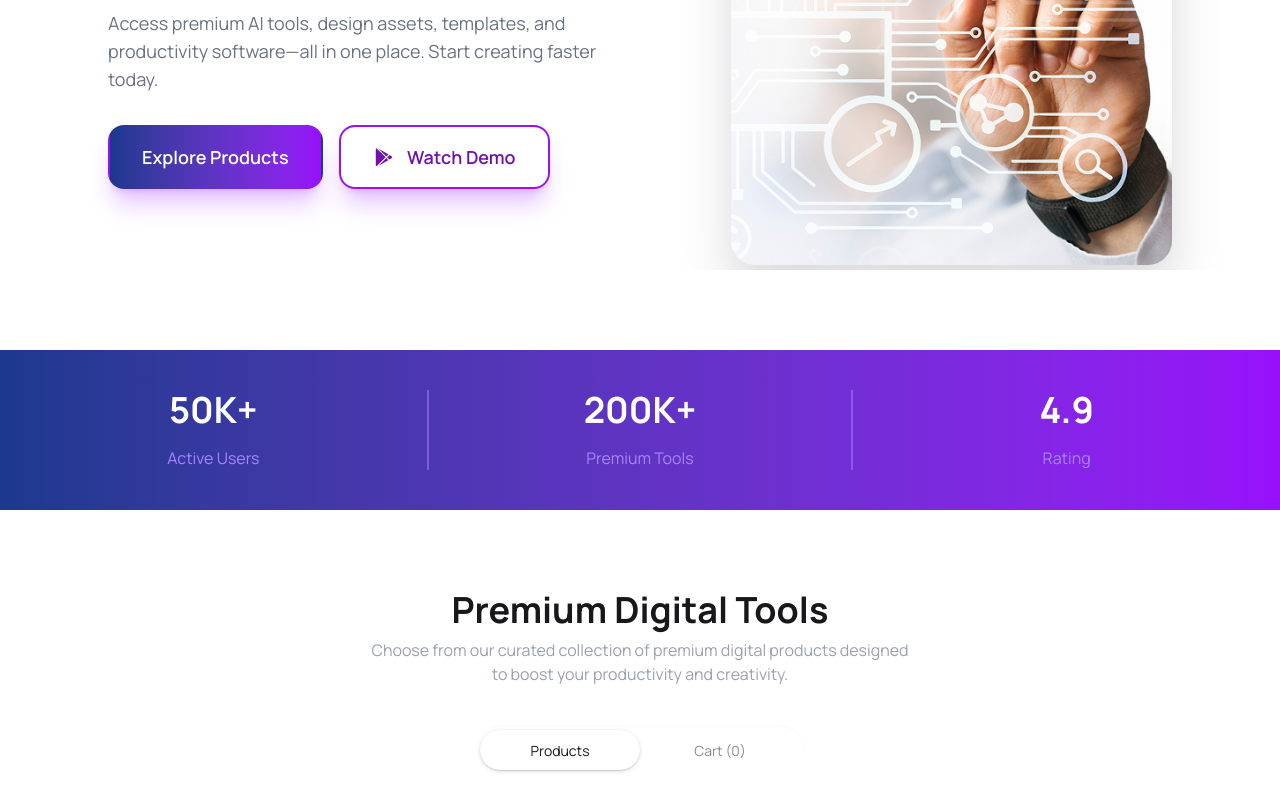
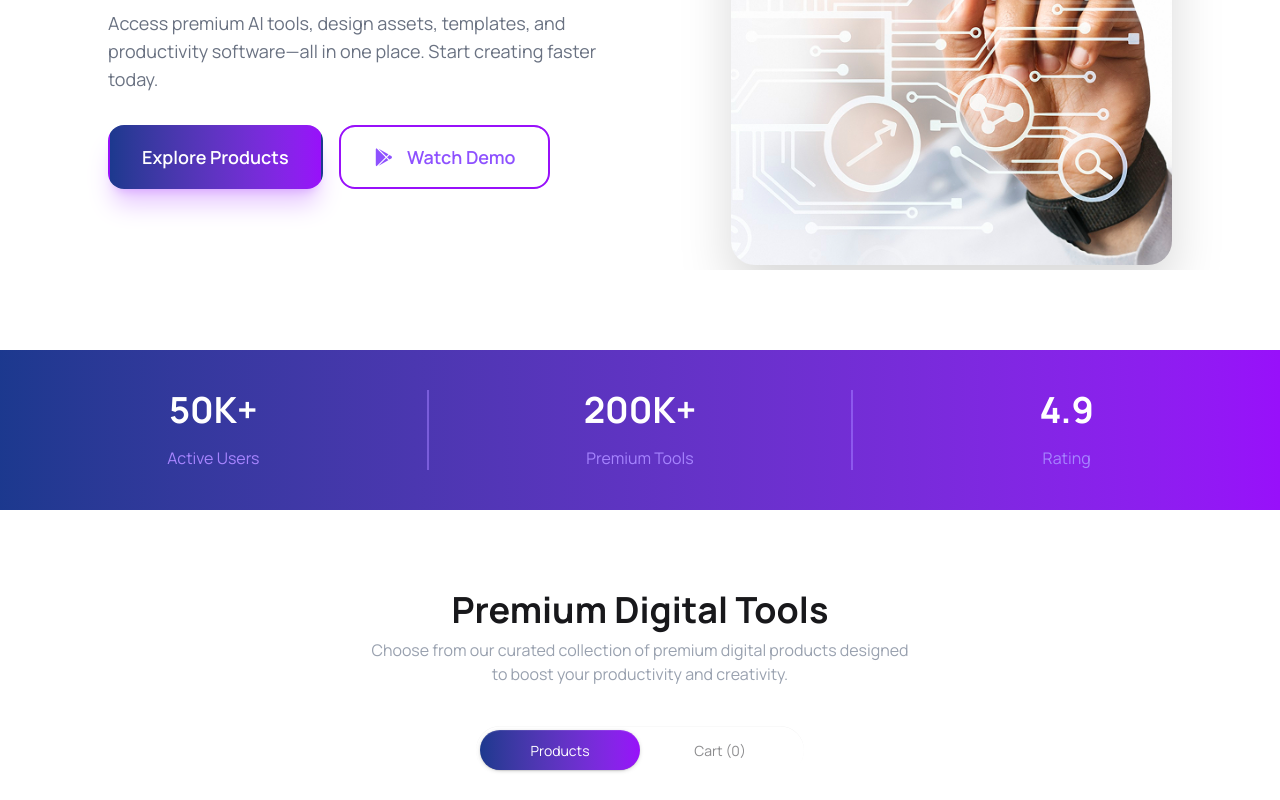
Before and after one commit to asm-ayesha/DigitToolHub, a React (Vite) app: page / in a window 1280 px wide. Shown: the part 380-1180 px from the top of the page. Built offline with nearby package versions, Linux system fonts and the light colour scheme.

Commit message:
install toast and add toast notfication  in buy item card proced btn remove btn.

```diff
--- a/package.json
+++ b/package.json
@@ -19,6 +19,7 @@
     "@tailwindcss/vite": "^4.2.2",
     "react": "^19.2.4",
     "react-dom": "^19.2.4",
+    "react-toastify": "^11.0.5",
     "tailwindcss": "^4.2.2"
   },
   "devDependencies": {
--- a/src/components/Banner.jsx
+++ b/src/components/Banner.jsx
@@ -1,6 +1,12 @@
+import { useState } from "react";
 import BannerImage from "../assets/banner.png";
 import newImg from "../assets/new.png"
 const Banner = () => {
+    const [activeBannerBtn, setActiveBannerBtn] = useState("explore")
+    const handleBannerBtn =(btn)=>{
+        setActiveBannerBtn(btn)
+    }
+
     return (
         <div className="relative min-h-162.5 flex items-center overflow-hidden ">
             <div className=" mx-auto grid grid-cols-1 lg:grid-cols-2 gap-10 items-center relative z-10 mt-30">
@@ -25,13 +31,16 @@ const Banner = () => {
                     </p>
 
                     <div className="flex flex-wrap gap-4 pt-4">
-                        <button className="bg-linear-to-r from-blue-900 to-purple-600 border-2 border-transparent hover:border-purple-600 transition-all px-8 py-4 rounded-2xl font-semibold text-lg shadow-xl shadow-purple-500/30 flex items-center gap-3 group text-white " >
+
+                        <button onClick={()=> handleBannerBtn("explore")} className={`transition-all px-8 py-4 rounded-2xl font-semibold text-lg flex items-center gap-3 ${activeBannerBtn === "explore" ? " bg-linear-to-r from-blue-900 to-purple-600  text-white  shadow-xl shadow-purple-500/30 border-2 border-transparent": "text-violet-500 border-2 border-purple-600 " }`} >
                             Explore Products
                         </button>
-                        <button className="border-2 border-purple-600 px-8 py-4 rounded-2xl font-semibold text-lg shadow-xl shadow-purple-500/30 flex items-center gap-3 group text-purple-800">
-                        <span className="text-purple-800"><i className="fa-brands fa-google-play"></i></span>
+
+                        <button onClick={()=> handleBannerBtn("watch")} className={`transition-all px-8 py-4 rounded-2xl font-semibold text-lg flex items-center gap-3 ${activeBannerBtn === "watch" ? " bg-linear-to-r from-blue-900 to-purple-600  text-white  shadow-xl shadow-purple-500/30 border-2 border-transparent": "text-violet-500 border-2 border-purple-600 " }`}>
+                        <span ><i className="fa-brands fa-google-play"></i></span>
                             Watch Demo
                         </button>
+
                     </div>
 
 
--- a/src/components/Cart.jsx
+++ b/src/components/Cart.jsx
@@ -1,15 +1,18 @@
 import React from 'react';
+import { toast } from 'react-toastify';
 
 const Cart = ({ carts, setCarts }) => {
     const totalPrice = carts.reduce((sum, item) => sum + item.price, 0)
 
     const handlePyment = () => {
         setCarts([])
+        toast.success("Success! Your tools are ready 🚀")
     }
 
     const handleRemove =(item) =>{
         const filterArray = carts.filter(c => c.id !== item.id)
         setCarts(filterArray)
+        toast.error("Oops! That item is gone now 😅")
     }
     return (
         <div className='max-w-7xl mx-auto mt-10 shadow border border-gray-50 p-10 rounded-2xl'>
@@ -29,7 +32,7 @@ const Cart = ({ carts, setCarts }) => {
                                         <p className='text-gray-600'>${item.price}</p>
                                     </div>
                                 </div>
-                                <button onClick={()=> handleRemove(item)} className='text-red-500'>Remove</button>
+                                <button onClick={()=> handleRemove(item)} className='text-red-500 cursor-pointer'>Remove</button>
                             </div>
                         </div>)
                     }
--- a/src/components/ProductCartBtn.jsx
+++ b/src/components/ProductCartBtn.jsx
@@ -10,16 +10,17 @@ const ProductCartBtn = ({carts,activeTab, setActiveTab}) => {
 
 
 
-
                 {/* name of each tab group should be unique */}
                 <div className="tabs tabs-box justify-center mx-auto rounded-full w-82 bg-transparent">
 
 
-                    <input type="radio" name="my_tabs_1" className="tab rounded-full w-40" aria-label="Products" checked={activeTab === "products"}
+                    <input type="radio" name="my_tabs_1" className={`tab rounded-full w-40 ${activeTab === "products"
+? "bg-linear-to-r from-blue-900 to-purple-600 text-white": "text-graay-600"}`} aria-label="Products" checked={activeTab === "products"}
                     onChange={() => setActiveTab("products")}/>
 
 
-                    <input type="radio" name="my_tabs_1" className="tab rounded-full w-40" aria-label={`Cart (${carts.length})`} checked={activeTab === "cart"}
+                    <input type="radio" name="my_tabs_1" className={`tab rounded-full w-40 ${activeTab === "cart"
+? "bg-linear-to-r from-blue-900 to-purple-600 text-white": "text-graay-600"}`} aria-label={`Cart (${carts.length})`} checked={activeTab === "cart"}
                     onChange={() => setActiveTab("cart")}/>
 
                 </div>
--- a/src/components/ToolCard.jsx
+++ b/src/components/ToolCard.jsx
@@ -1,11 +1,20 @@
 import React, { useState } from 'react';
+import { toast } from 'react-toastify';
 
 const ToolCard = ({ tool, carts, setCarts }) => {
     const [isBuy, setIsBuy] = useState(false)
 
     const handleBuyClick =()=>{
         setIsBuy(true)
+
+        const isFound = carts.find(item => item.id === item.id)
+        if(isFound){
+            toast.error("Item already in cart")
+            return
+        }
+
         setCarts([...carts,tool])
+        toast("Your item is now in the cart 🎉")
     }
 
     // dynamic tag color
--- a/src/main.jsx
+++ b/src/main.jsx
@@ -4,11 +4,13 @@ import './index.css'
 import App from './App.jsx'
 import { FontAwesomeIcon } from '@fortawesome/react-fontawesome'
 import '@fortawesome/fontawesome-free/css/all.min.css';
+import { ToastContainer } from 'react-toastify'
 
 
 createRoot(document.getElementById('root')).render(
   <StrictMode>
     <App />
+    <ToastContainer></ToastContainer>
     <FontAwesomeIcon  />
   </StrictMode>,
 )
```
Also changed, not shown: 1 other file (tests, documents, lock files or other folders).
